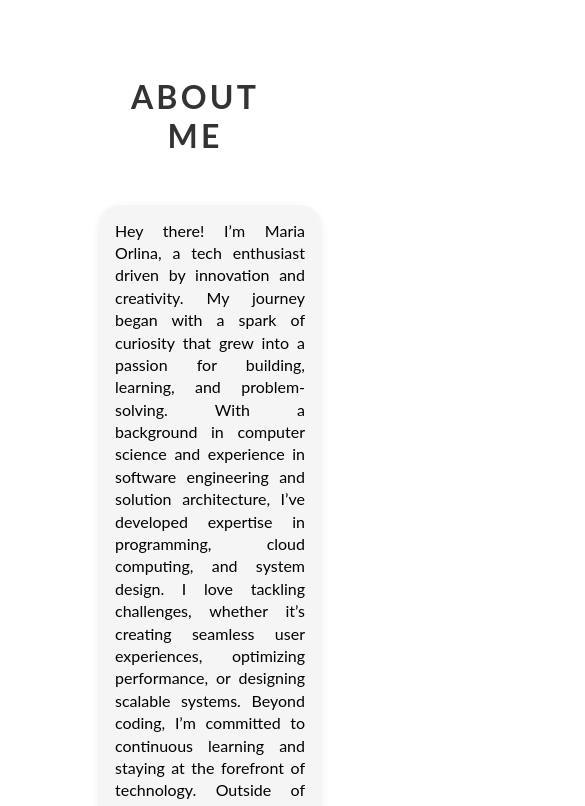
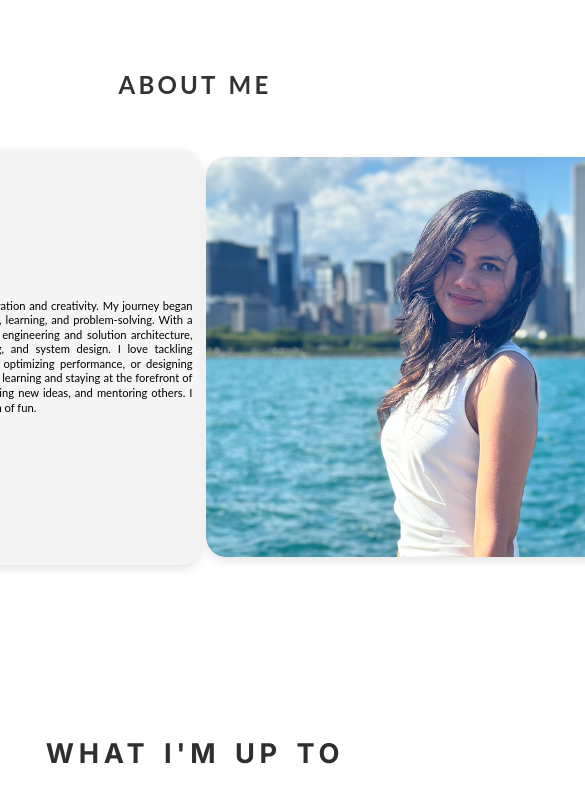
Before and after one commit to MariaOrlina/My-Portfolio-Website, a Next.js app: page / in a window 390 px wide. Shown: the part 944-1750 px from the top of the page, 585 px wide, since content can reach past the window. Built offline with nearby package versions, Linux system fonts and the light colour scheme.

Commit message:
tried to fix the mobile layout for all sections of the website

```diff
--- a/src/components/Contact/style.module.scss
+++ b/src/components/Contact/style.module.scss
@@ -7,7 +7,7 @@
     background-color: #000000;
     position: relative;
     overflow: hidden;
-    height: 600px; /* Base height */
+    height: 600px; /* Default height */
 
     .headline {
         position: absolute;
@@ -50,24 +50,23 @@
         position: relative;
         z-index: 1;
         width: 100%;
-        max-width: 1200px; /* Limit max width for large screens */
+        max-width: 1200px;
         height: 100%;
         display: flex;
         justify-content: space-between;
         align-items: center;
         padding: 0 20px;
 
-        // "Let's Innovate" Text
         .leftText {
             flex: 1;
             text-align: left;
             padding-left: 50px;
 
             h2 {
-                font-size: 2.5rem; /* Default size */
+                font-size: 2.5rem;
                 font-weight: bold;
                 margin: 0;
-                background: linear-gradient(135deg, #b192e2, #604872); /* Gradient colors */
+                background: linear-gradient(135deg, #b192e2, #604872);
                 -webkit-background-clip: text;
                 -webkit-text-fill-color: transparent;
                 background-clip: text;
@@ -75,7 +74,6 @@
             }
         }
 
-        // Social Icons
         .rightIcons {
             flex: 1;
             display: flex;
@@ -89,16 +87,22 @@
                 transition: color 0.3s ease;
 
                 &:hover {
-                    color: #ffffff; /* Hover color */
+                    color: #ffffff;
                 }
             }
         }
     }
 
-    // Responsive Styles
+    /* Responsive Styles */
     @media (max-width: 1024px) {
+        height: auto; /* Adjust height for content */
+
+        .splineWrapper {
+            height: 70%; /* Limit Spline height */
+        }
+
         .body {
-            flex-direction: column; /* Stack left text and icons vertically */
+            flex-direction: column;
             align-items: center;
             justify-content: center;
             padding: 20px;
@@ -126,7 +130,11 @@
     }
 
     @media (max-width: 768px) {
-        height: auto; /* Let the height adjust based on content */
+        height: auto;
+
+        .splineWrapper {
+            height: 60%; /* Adjust for smaller screens */
+        }
 
         .body {
             flex-direction: column;
@@ -134,20 +142,26 @@
             padding: 10px;
 
             .leftText h2 {
-                font-size: 1.8rem; /* Further reduce text size */
+                font-size: 1.8rem; /* Reduce text size further */
             }
 
             .rightIcons {
                 gap: 10px;
 
                 a {
-                    font-size: 1.5rem; /* Adjust icon size */
+                    font-size: 1.5rem; /* Adjust icon size further */
                 }
             }
         }
     }
 
     @media (max-width: 480px) {
+        height: auto;
+
+        .splineWrapper {
+            height: 50%; /* Adjust height for very small screens */
+        }
+
         .body {
             padding: 10px;
 
@@ -159,7 +173,7 @@
                 gap: 8px;
 
                 a {
-                    font-size: 1.3rem; /* Adjust icon size for very small screens */
+                    font-size: 1.3rem; /* Adjust icon size */
                 }
             }
         }
--- a/src/components/Description/style.module.scss
+++ b/src/components/Description/style.module.scss
@@ -81,42 +81,57 @@
     // Responsive styles
     @media (max-width: 1024px) {
         .body {
-            flex-direction: row; // Stack text and image vertically
-            flex-wrap: wrap;
             gap: 20px;
 
-            .textContent,
-            .imageGrid {
-                width: 90%; // Reduce size for smaller screens
-                max-width: 350px;
-                height: auto; // Maintain aspect ratio
+            .textContent {
+                padding: 15px;
+                p {
+                    font-size: clamp(0.9rem, 2vw, 1rem); // Smaller font for tablets
+                    line-height: 1.4;
+                }
             }
+        }
+
+        .title {
+            font-size: 2rem;
+            word-spacing: 0.1rem;
+            letter-spacing: 0.2rem;
         }
     }
 
     @media (max-width: 768px) {
         .body {
-            flex-direction: column; // Stack vertically for mobile devices
-            gap: 15px;
-
-            .textContent,
-            .imageGrid {
-                width: 100%; // Use full width on very small screens
-                height: auto;
-            }
+            gap: 10px;
 
             .textContent {
-                padding: 15px;
+                padding: 10px;
                 p {
-                    font-size: 1rem; // Slightly smaller text for smaller screens
+                    font-size: clamp(0.8rem, 1.8vw, 0.9rem); // Smaller font for mobile devices
                     line-height: 1.4;
                 }
             }
         }
+
         .title {
-            font-size: 2rem; // Reduced font size for smaller screens
-            word-spacing: 0.1rem;
-            letter-spacing: 0.2rem;
+            font-size: 1.8rem;
+        }
+    }
+
+    @media (max-width: 480px) {
+        .body {
+            gap: 5px;
+
+            .textContent {
+                padding: 8px;
+                p {
+                    font-size: clamp(0.7rem, 1.5vw, 0.8rem); // Smallest font size for very small devices
+                    line-height: 1.3;
+                }
+            }
+        }
+
+        .title {
+            font-size: 1.5rem;
+        }
     }
 }
-}
--- a/src/components/Landing/style.module.scss
+++ b/src/components/Landing/style.module.scss
@@ -127,16 +127,31 @@
     }
   }
 }
+
 @media (max-width: 768px) {
+  .splineWrapper {
+    width: 100%;
+    height: 100%;
+    position: absolute;
+    top: 50%; // Center vertically
+    left: 50%; // Center horizontally
+    transform: translate(-50%, -50%); // Align center
+    canvas {
+      width: 100%;
+      height: 100%;
+      object-fit: contain; // Adjust to ensure it looks good on smaller screens
+    }
+  }
+
   .sliderContainer {
-    bottom: 8%; // Adjusted position for smaller screens
+    bottom: 8%;
     .slider {
-      font-size: 1.5rem; // Smaller font size for mobile screens
+      font-size: 1.5rem;
     }
   }
 
   .promptBanner {
-    font-size: 1rem; // Smaller font size for the banner
-    padding: 8px 15px; // Adjusted padding
+    font-size: 1rem;
+    padding: 8px 15px;
   }
 }
--- a/src/components/skills/style.module.scss
+++ b/src/components/skills/style.module.scss
@@ -41,28 +41,34 @@
         border: 1px solid #dedede; /* Subtle border for a premium look */
         overflow: hidden;
 
+        &:hover {
+            transform: translateY(-3px); /* Slight lift */
+            box-shadow: 0 8px 25px rgba(0, 0, 0, 0.2); /* Enhanced shadow for interaction */
+            //background: linear-gradient(135deg, #f6f6f6, #71428f); /* Reverse gradient */
+        }
+
         h2 {
             font-size: 1.4rem; /* Slightly larger font size */
             font-weight: 600; /* Medium-bold font for prominence */
             color: #444; /* Slightly darker neutral tone for contrast */
             letter-spacing: 0.3px; /* Slight improvement in readability */
             text-transform: uppercase; /* Modern typography style */
-
-            @media (max-width: 768px) {
-                font-size: 1.2rem; // Smaller text for tablets
-              }
-
-              @media (max-width: 480px) {
-                font-size: 1rem; // Even smaller text for mobile
-              }
         }
 
+        /* Adjust size only for mobile layouts */
+        @media (max-width: 768px) {
+            width: 40%; // Dynamically adjusts to 40% of viewport width
+            height: 20vh; // Dynamically adjusts to 20% of viewport height
+          }
+
+        @media (max-width: 480px) {
+            width: 60%; // Dynamically adjusts to 60% of viewport width
+            height: 25vh; // Dynamically adjusts to 25% of viewport height
+          }
+
+
+
         /* Subtle hover effect with glow */
-        &:hover {
-            transform: translateY(-3px); /* Slight lift */
-            box-shadow: 0 8px 25px rgba(0, 0, 0, 0.2); /* Enhanced shadow for interaction */
-            /*background: linear-gradient(135deg, #f6f6f6, #71428f); /* Reverse gradient */
-        }
 
         /* Decorative corner elements for modern look */
         &:before,
@@ -231,4 +237,5 @@
               }
         }
     }
+
 }
--- a/src/components/tabs/style.module.scss
+++ b/src/components/tabs/style.module.scss
@@ -18,9 +18,30 @@
     letter-spacing: 0.5rem;
 
     @media (max-width: 768px) {
-      font-size: 2rem; // Slightly smaller title on smaller screens
+      font-size: 1.7rem; // Slightly smaller title on smaller screens
       word-spacing: 0.2rem;
       letter-spacing: 0.3rem;
+    }
+  }
+
+  .certificationList {
+    list-style: none; // Removes bullet points
+    padding: 0; // Removes default padding
+    margin: 0; // Removes default margin
+
+    li {
+      margin-bottom: 10px; // Adds spacing between items
+      font-size: 0.7rem; // Adjust font size if necessary
+    }
+
+    a {
+      color: #455CE9; // Link color
+      text-decoration: none;
+      font-weight: bold;
+
+      &:hover {
+        text-decoration: underline; // Underline on hover
+      }
     }
   }
 
@@ -125,6 +146,7 @@
 
         p {
           color: #333; // Black text for descriptions
+
         }
 
         a {
```
